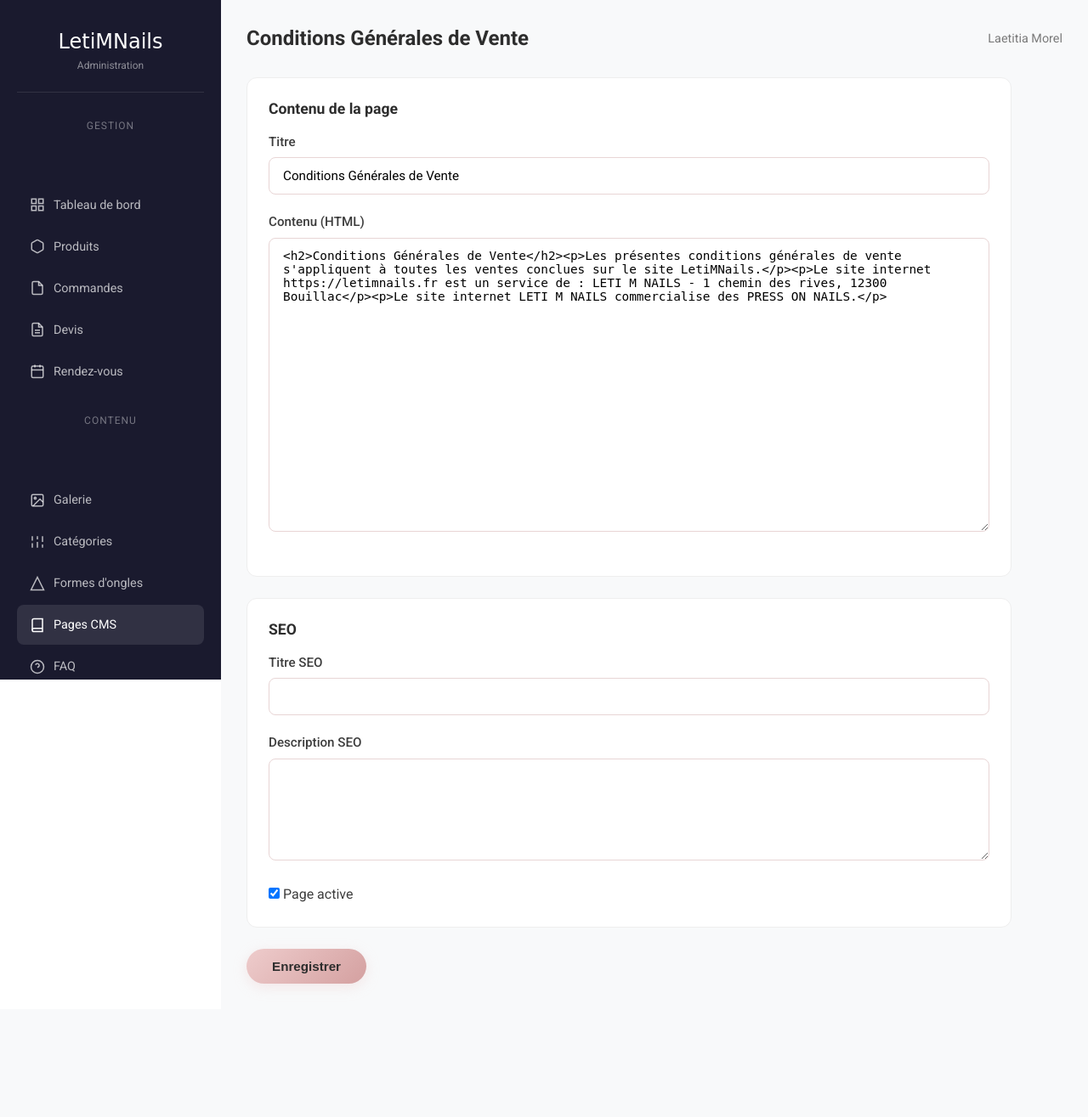
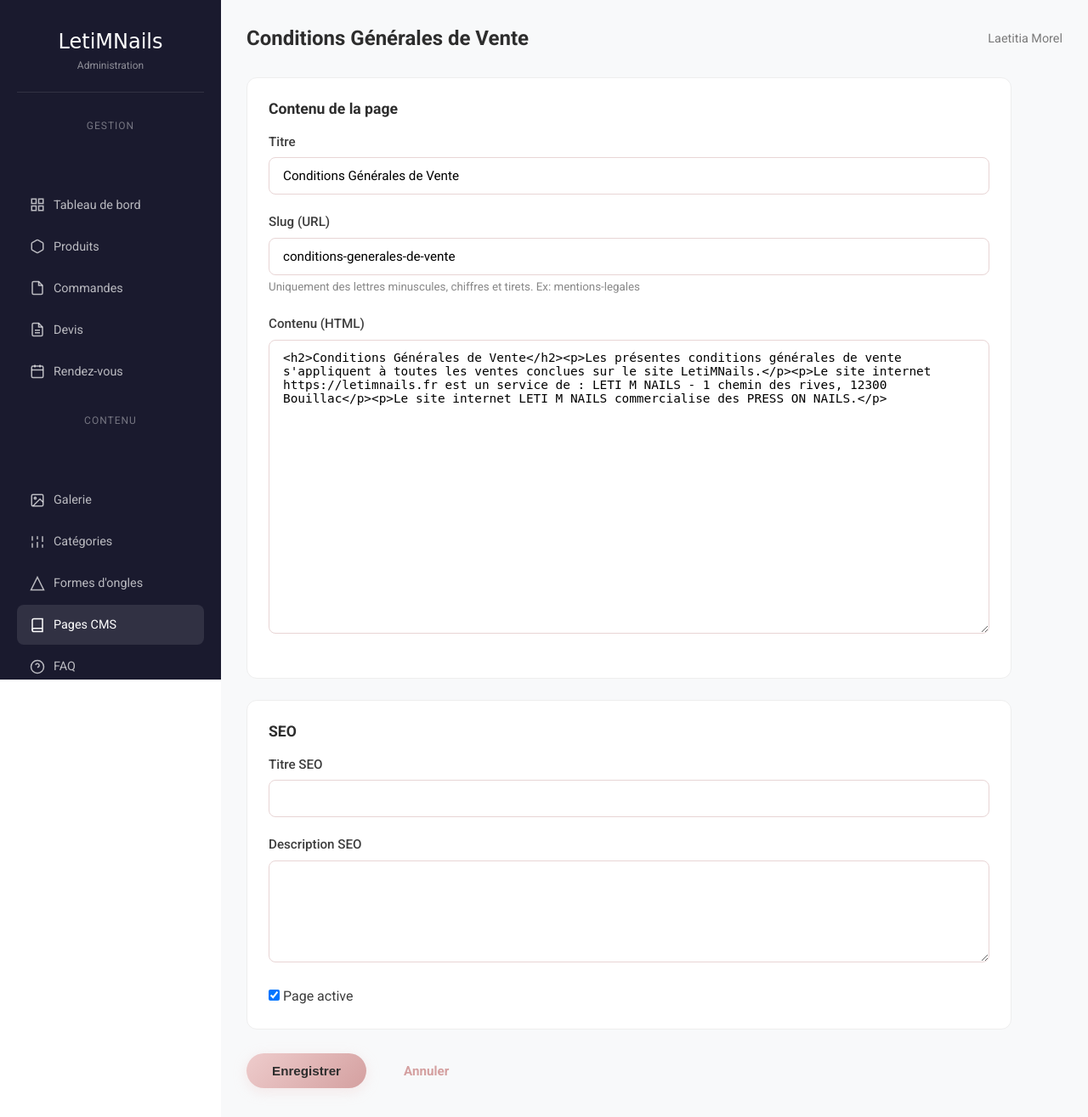
Before and after one commit to addictif80/lmn, a Laravel app: page /admin/pages/1/edit in a window 1280 px wide. Shown: the whole page at 85% size. Before the commit the page ends 1159 px from the top, so only its background shows below. Run offline with Laravel 10, Linux system fonts and the light colour scheme; a user stored in the database is signed in; data comes from the database, SQL or seed files in the repository; style sheets or scripts are compiled from the project's sources; settings files or empty folders that the repository lacks are supplied; parts of the project's set-up code (start-up, migrations or seed data) failed here and were passed over; some libraries are stand-ins or nearby versions.

Commit message:
feat: ajout création/suppression de pages CMS dans l'admin + slug éditable
https://claude.ai/code/session_01LJ5VuURSkcZ5EYWFKuPrDd

```diff
--- a/letimnails/app/Http/Controllers/Admin/SettingsController.php
+++ b/letimnails/app/Http/Controllers/Admin/SettingsController.php
@@ -23,6 +23,31 @@ class SettingsController extends Controller
         return view('admin.pages.index', compact('pages'));
     }
 
+    public function createPage()
+    {
+        return view('admin.pages.form');
+    }
+
+    public function storePage(Request $request)
+    {
+        $validated = $request->validate([
+            'title' => 'required|string|max:255',
+            'slug' => 'required|string|max:255|unique:pages,slug|regex:/^[a-z0-9\-]+$/',
+            'content' => 'nullable|string',
+            'meta_title' => 'nullable|string|max:255',
+            'meta_description' => 'nullable|string',
+            'is_active' => 'boolean',
+        ]);
+
+        $validated['is_active'] = $request->boolean('is_active');
+        $validated['slug'] = Str::slug($validated['slug']);
+
+        $page = Page::create($validated);
+
+        return redirect()->route('admin.pages.edit', $page)
+            ->with('success', 'Page créée avec succès');
+    }
+
     public function editPage(Page $page)
     {
         return view('admin.pages.form', compact('page'));
@@ -32,6 +57,7 @@ class SettingsController extends Controller
     {
         $validated = $request->validate([
             'title' => 'required|string|max:255',
+            'slug' => 'required|string|max:255|unique:pages,slug,' . $page->id . '|regex:/^[a-z0-9\-]+$/',
             'content' => 'nullable|string',
             'meta_title' => 'nullable|string|max:255',
             'meta_description' => 'nullable|string',
@@ -39,10 +65,18 @@ class SettingsController extends Controller
         ]);
 
         $validated['is_active'] = $request->boolean('is_active');
+        $validated['slug'] = Str::slug($validated['slug']);
         $page->update($validated);
 
         return redirect()->route('admin.pages')
             ->with('success', 'Page mise à jour');
+    }
+
+    public function deletePage(Page $page)
+    {
+        $page->delete();
+        return redirect()->route('admin.pages')
+            ->with('success', 'Page supprimée');
     }
 
     // FAQ
--- a/letimnails/resources/views/admin/pages/form.blade.php
+++ b/letimnails/resources/views/admin/pages/form.blade.php
@@ -1,34 +1,45 @@
 @extends('layouts.admin')
-@section('title', $page->title)
+@section('title', isset($page) ? $page->title : 'Nouvelle page')
 
 @section('content')
 <div style="max-width:900px">
-    <form action="{{ route('admin.pages.update', $page) }}" method="POST">
+    <form action="{{ isset($page) ? route('admin.pages.update', $page) : route('admin.pages.store') }}" method="POST">
         @csrf
         <div class="admin-card">
             <h3>Contenu de la page</h3>
             <div class="form-group">
                 <label>Titre</label>
-                <input type="text" class="form-control" name="title" value="{{ old('title', $page->title) }}" required>
+                <input type="text" class="form-control" name="title" value="{{ old('title', $page->title ?? '') }}" required>
+            </div>
+            <div class="form-group">
+                <label>Slug (URL)</label>
+                <input type="text" class="form-control" name="slug" value="{{ old('slug', $page->slug ?? '') }}" required placeholder="mon-url-de-page">
+                <small style="color:#888">Uniquement des lettres minuscules, chiffres et tirets. Ex: mentions-legales</small>
             </div>
             <div class="form-group">
                 <label>Contenu (HTML)</label>
-                <textarea class="form-control" name="content" rows="20" style="font-family:monospace;font-size:0.9rem">{{ old('content', $page->content) }}</textarea>
+                <textarea class="form-control" name="content" rows="20" style="font-family:monospace;font-size:0.9rem">{{ old('content', $page->content ?? '') }}</textarea>
             </div>
         </div>
         <div class="admin-card">
             <h3>SEO</h3>
             <div class="form-group">
                 <label>Titre SEO</label>
-                <input type="text" class="form-control" name="meta_title" value="{{ old('meta_title', $page->meta_title) }}">
+                <input type="text" class="form-control" name="meta_title" value="{{ old('meta_title', $page->meta_title ?? '') }}">
             </div>
             <div class="form-group">
                 <label>Description SEO</label>
-                <textarea class="form-control" name="meta_description" rows="2">{{ old('meta_description', $page->meta_description) }}</textarea>
+                <textarea class="form-control" name="meta_description" rows="2">{{ old('meta_description', $page->meta_description ?? '') }}</textarea>
             </div>
-            <label><input type="checkbox" name="is_active" value="1" {{ $page->is_active ? 'checked' : '' }}> Page active</label>
+            <label><input type="checkbox" name="is_active" value="1" {{ old('is_active', $page->is_active ?? true) ? 'checked' : '' }}> Page active</label>
         </div>
+        @if ($errors->any())
+            <div style="color:red;margin-bottom:10px">
+                <ul>@foreach($errors->all() as $e)<li>{{ $e }}</li>@endforeach</ul>
+            </div>
+        @endif
         <button type="submit" class="btn btn-primary">Enregistrer</button>
+        <a href="{{ route('admin.pages') }}" class="btn" style="margin-left:10px">Annuler</a>
     </form>
 </div>
 @endsection
--- a/letimnails/resources/views/admin/pages/index.blade.php
+++ b/letimnails/resources/views/admin/pages/index.blade.php
@@ -2,6 +2,9 @@
 @section('title', 'Pages CMS')
 
 @section('content')
+<div style="margin-bottom:15px">
+    <a href="{{ route('admin.pages.create') }}" class="btn btn-primary">+ Nouvelle page</a>
+</div>
 <div style="overflow-x:auto">
     <table class="admin-table">
         <thead>
--- a/letimnails/routes/web.php
+++ b/letimnails/routes/web.php
@@ -105,8 +105,11 @@ Route::middleware(['auth', 'admin'])->prefix('admin')->name('admin.')->group(fun
 
     // Pages CMS
     Route::get('/pages', [SettingsController::class, 'pages'])->name('pages');
+    Route::get('/pages/create', [SettingsController::class, 'createPage'])->name('pages.create');
+    Route::post('/pages', [SettingsController::class, 'storePage'])->name('pages.store');
     Route::get('/pages/{page}/edit', [SettingsController::class, 'editPage'])->name('pages.edit');
     Route::post('/pages/{page}', [SettingsController::class, 'updatePage'])->name('pages.update');
+    Route::delete('/pages/{page}', [SettingsController::class, 'deletePage'])->name('pages.delete');
 
     // FAQs
     Route::get('/faqs', [SettingsController::class, 'faqs'])->name('faqs');
```
